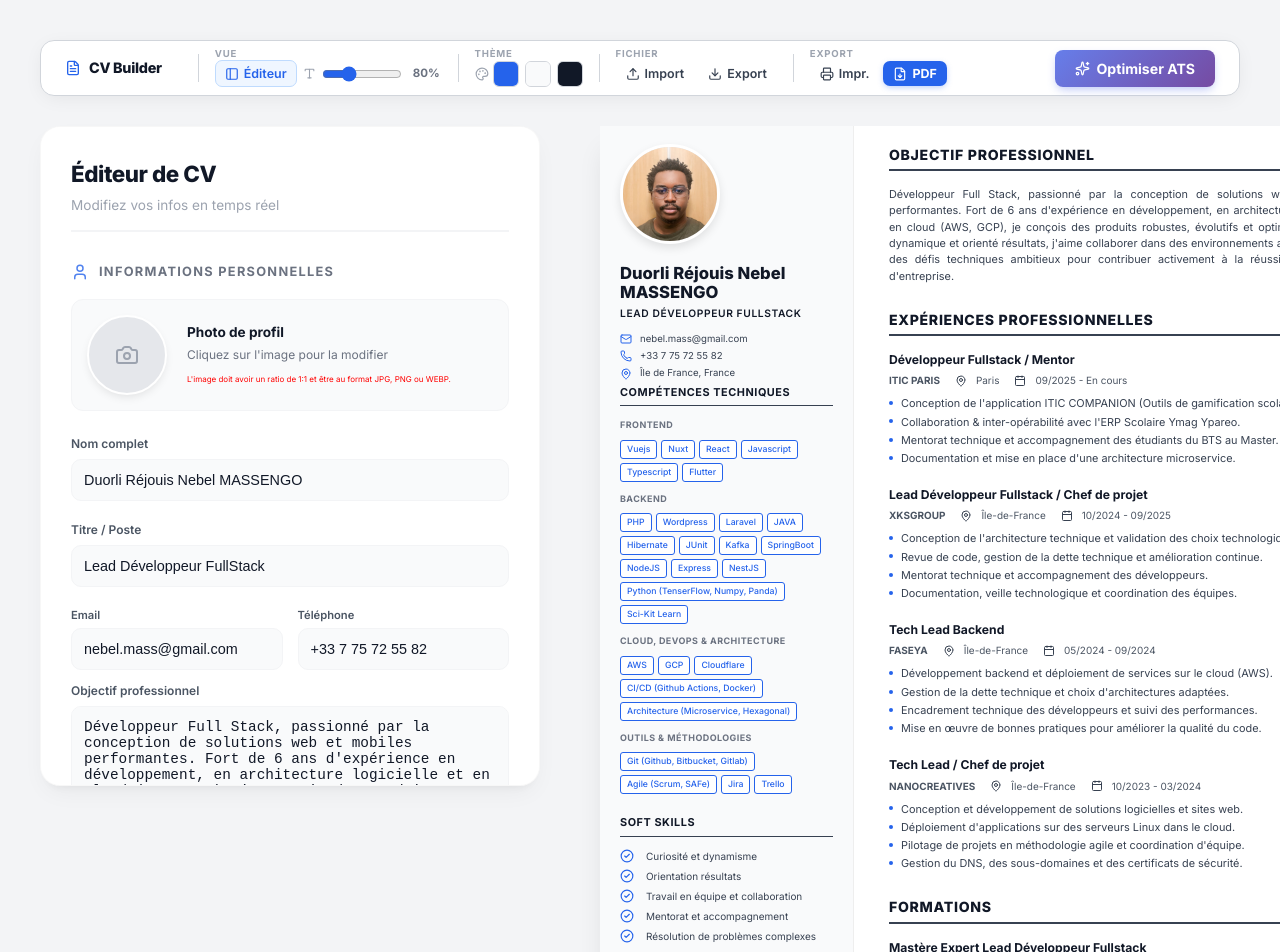
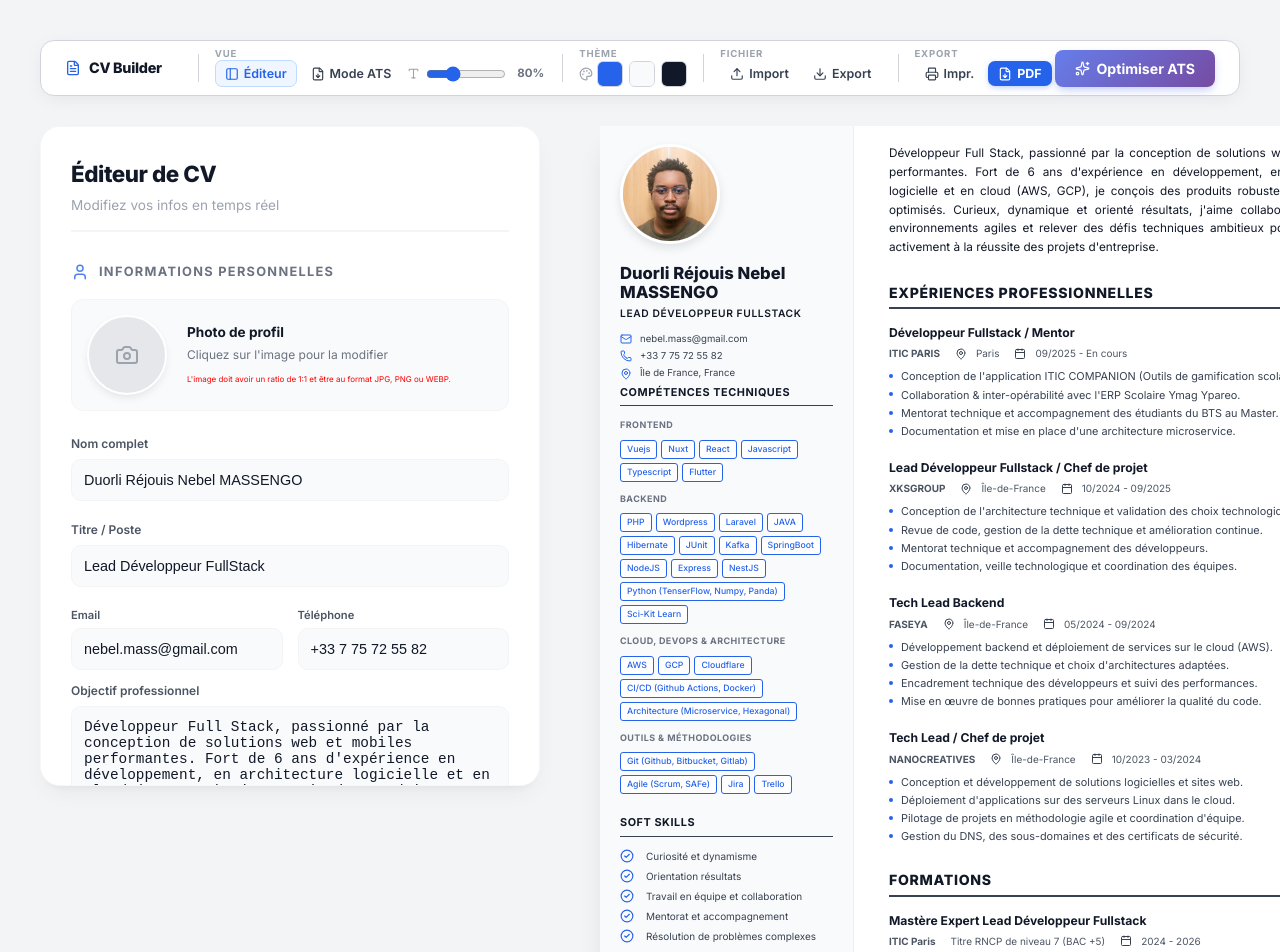
Before and after one commit to Duorly/CV_BUILDER, a React (Vite) app: page / in a window 1280 px wide. Shown: the top 952 px of the page. Built offline with nearby package versions, Linux system fonts and the light colour scheme.

Commit message:
feat: add ATS-friendly mode to replace icons with text labels and improve layout accessibility

```diff
--- a/src/App.css
+++ b/src/App.css
@@ -867,6 +867,13 @@ h1 {
   text-align: justify;
 }
 
+.objective-text {
+  font-size: calc(0.92rem * var(--font-scale)) !important;
+  font-style: italic;
+  color: var(--text-dark) !important;
+  line-height: 1.6;
+}
+
 .experience-item,
 .formation-item {
   margin-bottom: 20px;
@@ -1644,3 +1651,9 @@ h1 {
   color: var(--text-light);
   line-height: 1.2;
 }
+/* ── ATS Basic Layout Mode ─────────────────────────────────────────── */
+.ats-visible-label {
+  margin-right: 4px;
+  font-weight: 700;
+  color: var(--text-dark);
+}
--- a/src/App.jsx
+++ b/src/App.jsx
@@ -13,6 +13,7 @@ function App() {
   const [sidebarBg, setSidebarBg] = useState('#f9fafb');
   const [textColor, setTextColor] = useState('#111827');
   const [showEditor, setShowEditor] = useState(true);
+  const [atsMode, setAtsMode] = useState(false);
   const [showATSOptimizer, setShowATSOptimizer] = useState(false);
 
   const handlePrint = () => {
@@ -201,6 +202,14 @@ function App() {
               <PanelLeft size={14} />
               <span>Éditeur</span>
             </button>
+            <button
+              onClick={() => setAtsMode(!atsMode)}
+              className={`ctrl-btn ${atsMode ? 'active' : ''}`}
+              title="Mode ATS (Texte brut, sans icônes)"
+            >
+              <FileDown size={14} />
+              <span>Mode ATS</span>
+            </button>
             <div className="ctrl-slider">
               <Type size={13} className="ctrl-slider-icon" />
               <input
@@ -314,7 +323,7 @@ function App() {
         {showEditor && (
           <Editor data={data} setData={setData} />
         )}
-        <Resume data={data} />
+        <Resume data={data} atsMode={atsMode} />
       </div>
     </div>
   )
--- a/src/components/Resume.jsx
+++ b/src/components/Resume.jsx
@@ -1,24 +1,28 @@
 import photo from '../images/photo-cv.jpg';
 import * as Icons from 'lucide-react';
 
-const Resume = ({ data }) => {
+const Resume = ({ data, atsMode }) => {
     if (!data) return null;
     const { personalInfo, mainSkills, socialLinks, languages, experiences, education } = data;
 
     // Helper to render Lucide icons dynamically with optional accessibility label
     const Icon = ({ name, size = 12, className = "icon", label }) => {
+        if (atsMode) {
+            return label ? <strong className="ats-visible-label">{label} : </strong> : null;
+        }
+
         const LucideIcon = Icons[name];
         if (!LucideIcon) return null;
         return (
             <>
                 {label && <span className="sr-only">{label}:</span>}
-                <LucideIcon size={size} className={className} aria-hidden="true" />
+                <LucideIcon size={size} className={className} aria-hidden="true" focusable="false" />
             </>
         );
     };
 
     return (
-        <div className="resume-container" id="resume-root">
+        <div className={`resume-container ${atsMode ? 'ats-mode-active' : ''}`} id="resume-root">
             {/* Visual page-break indicator — screen only, hidden on print */}
             <div className="page-break-overlay" aria-hidden="true" />
             <aside className="sidebar">
@@ -56,7 +60,7 @@ const Resume = ({ data }) => {
                     <ul className="soft-skills-list">
                         {data.softSkills && data.softSkills.map((skill, index) => (
                             <li key={index}>
-                                <Icon name="CheckCircle2" size={14} className="icon-inline" label="Point fort" /> {skill}
+                                <Icon name="CheckCircle2" size={14} className="icon-inline" /> {skill}
                             </li>
                         ))}
                     </ul>
@@ -80,7 +84,7 @@ const Resume = ({ data }) => {
                     <ul className="lang-list">
                         {languages.map((lang, index) => (
                             <li key={index}>
-                                <Icon name="Globe" label="Langage" /> <strong>{lang.name} : </strong>  {lang.level}
+                                <Icon name="Globe" /> <strong>{lang.name} : </strong>  {lang.level}
                             </li>
                         ))}
                     </ul>
@@ -92,7 +96,7 @@ const Resume = ({ data }) => {
                         <ul className="social-links">
                             {data.certifications.map((cert, index) => (
                                 <li key={index} className="cert-item">
-                                    <Icon name="Award" size={14} className="icon-inline" label="Certification" />
+                                    <Icon name="Award" size={14} className="icon-inline" />
                                     <div className="cert-info">
                                         <strong>{cert.name}</strong>
                                         <span>{cert.issuer} • {cert.date}</span>
@@ -105,9 +109,8 @@ const Resume = ({ data }) => {
             </aside>
 
             <main className="main-content">
-                <section className="main-section">
-                    <h2>Objectif professionnel</h2>
-                    <p>{personalInfo.objective}</p>
+                <section className="main-section objective-section">
+                    <p className="objective-text">{personalInfo.objective}</p>
                 </section>
 
                 <section className="main-section" aria-label="Expériences professionnelles">
```
